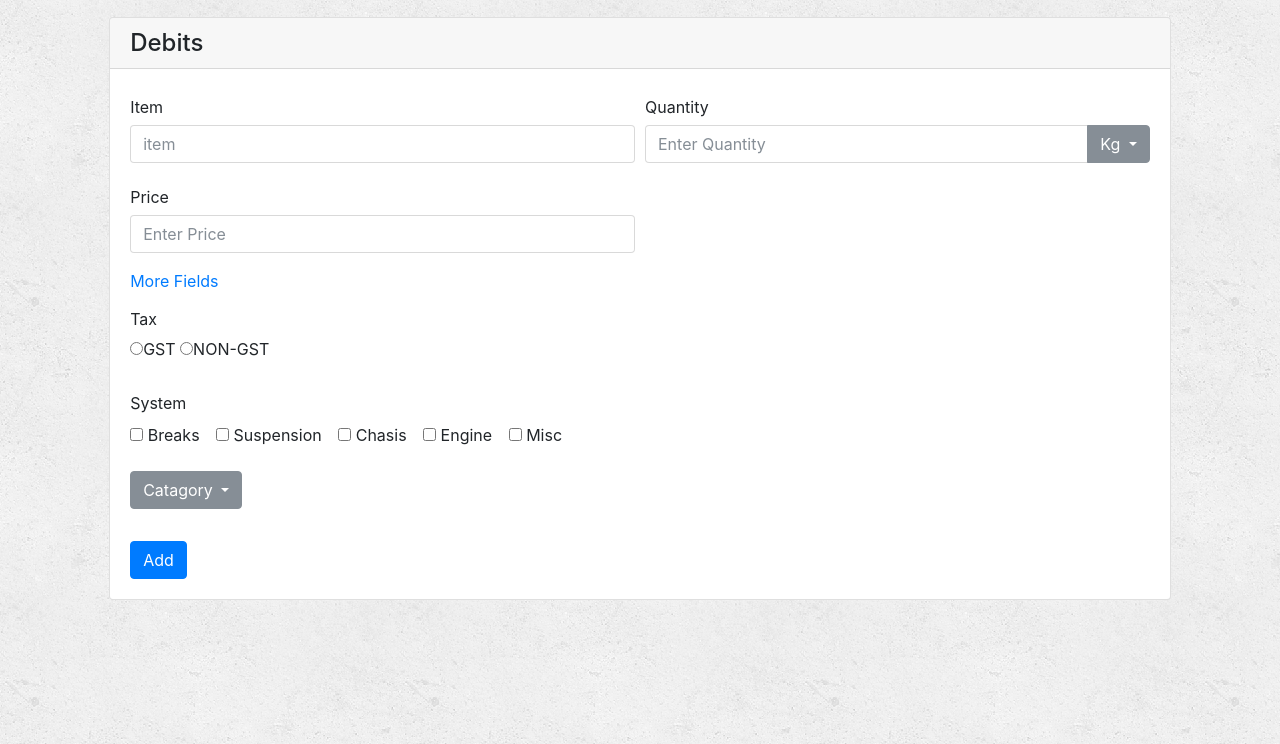
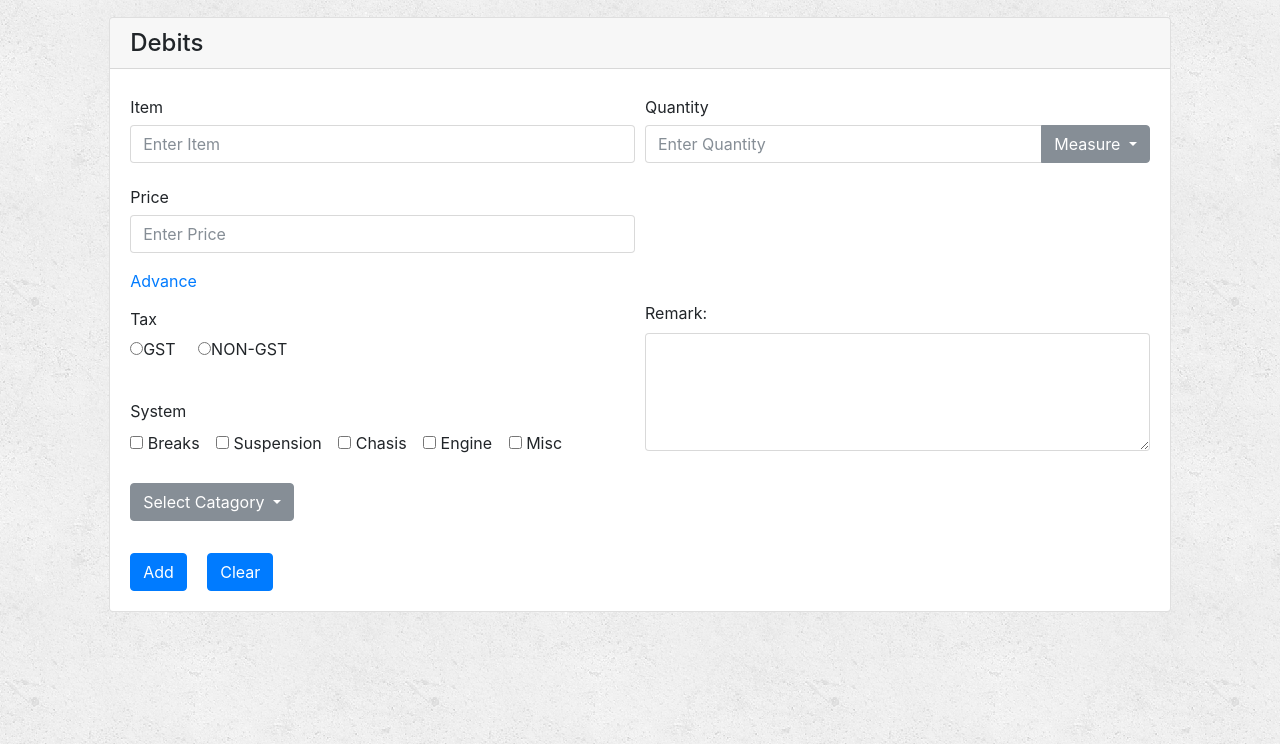
Before and after one commit to rushikeshsp25/KRATOS, a Django app: page /debits/ in a window 1280 px wide, after a click on "Advance". Shown: the part 56-800 px from the top of the page. Run offline with Django 3.2, Linux system fonts and the light colour scheme; a user stored in the database is signed in; some libraries are stand-ins or nearby versions.

Commit message:
index page updated(bullshit)

```diff
--- a/Expenditure/models.py
+++ b/Expenditure/models.py
@@ -5,10 +5,18 @@ from datetime import datetime
 class Debits(models.Model):
     product_name=models.CharField(max_length=250)
     quantity=models.IntegerField(default=0)
-    unit=models.CharField(max_length=10,default='kg')
+    unit=models.CharField(max_length=10,default='NA')   #NA -> Not Applied
     price=models.IntegerField(default=0)
     tax=models.BooleanField(default=0)       #1-GST 0-Not GST
-    system=models.IntegerField(default=0)    #0-misc 1-break 2-suspension 3-chasis 4-engine
+
+    #systems Fields#############################
+    sys_break=models.BooleanField(default=0)
+    sys_suspension = models.BooleanField(default=0)
+    sys_chasis = models.BooleanField(default=0)
+    sys_engine = models.BooleanField(default=0)
+    sys_misc = models.BooleanField(default=0)
+    ############################################
+
     category=models.IntegerField(default=0)  #0-other 1-cat1 2-cat2 etc.
     user=models.ForeignKey(User, default=1)
     date_time=models.DateTimeField(default=datetime.now, blank=True)
--- a/Expenditure/templates/Expenditure/credit_form.html
+++ b/Expenditure/templates/Expenditure/credit_form.html
@@ -1,10 +1,8 @@
-<!DOCTYPE html>
 {% extends 'Expenditure/base.html' %}
 {% block title %}Credits{% endblock %}
 {% block albums_active %}active{% endblock %}
 
 {% block body %}
-<!-- DOCTYPE -->
 {% load staticfiles %}
 <!-- YOUR CONTENT GOES HERE -->
 <div class="container-fluid">
--- a/Expenditure/templates/Expenditure/debit_form.html
+++ b/Expenditure/templates/Expenditure/debit_form.html
@@ -1,21 +1,22 @@
-<!DOCTYPE html>
 {% extends 'Expenditure/base.html' %}
 {% block title %}Debits{% endblock %}
 {% block albums_active %}active{% endblock %}
 
 {% block body %}
-<!-- DOCTYPE -->
-
+{% load staticfiles %}
 <html lang="en">
   <head>
 
-      {% load staticfiles %}
+
+    <meta charset="utf-8">
+    <!-- Viewport Meta Tag -->
     <meta charset="utf-8">
     <!-- Viewport Meta Tag -->
     <meta name="viewport" content="width=device-width, initial-scale=1, shrink-to-fit=no">
     <!-- Bootstrap CSS -->
     <link rel="stylesheet" href="https://maxcdn.bootstrapcdn.com/bootstrap/4.0.0-beta/css/bootstrap.min.css" integrity="sha384-/Y6pD6FV/Vv2HJnA6t+vslU6fwYXjCFtcEpHbNJ0lyAFsXTsjBbfaDjzALeQsN6M" crossorigin="anonymous">
-    <link rel="stylesheet" href="{% static 'font-awesome-4.7.0/css/font-awesome.min.css' %}">
+    <link rel="stylesheet" href="/home/tejasjc/Desktop/bootstrap-4.0.0-beta-dist/font-awesome-4.7.0/css/font-awesome.min.css">
+
   </head>
   <body background="{% static 'b7.png' %}">
 
@@ -36,29 +37,26 @@
   <!--Form -->
   <form>
   <div class="form-row">
-
     <div class="form-group col-md-6">
-        <label for="id_item" class="col-form-label">Item</label>
-        <input type="text" class="form-control" id="id_item" placeholder="item">
+      <label for="inputitem" class="col-form-label">Item</label>
+      <input type="text" class="form-control" id="inputitem" placeholder="Enter Item">
     </div>
-
     <div class="form-group col-md-6">
-      <label for="id_quant" class="col-form-label">Quantity</label>
-
+      <label for="inputquant" class="col-form-label">Quantity</label>
           <div class="input-group">
-      <input type="text" class="form-control" aria-label="units" id="id_quant" placeholder="Enter Quantity">
-
+      <input type="text" class="form-control" aria-label="units" id="inputquant" placeholder="Enter Quantity">
       <div class="input-group-btn">
         <button type="button" class="btn btn-secondary dropdown-toggle" data-toggle="dropdown" aria-haspopup="true" aria-expanded="false">
-          Kg
+          Measure
         </button>
-
         <div class="dropdown-menu dropdown-menu-right">
           <a class="dropdown-item" href="#">Ltr</a>
+          <a class="dropdown-item" href="#">Kg</a>
           <a class="dropdown-item" href="#">meter</a>
           <a class="dropdown-item" href="#">Gram</a>
           <div role="separator" class="dropdown-divider"></div>
           <a class="dropdown-item" href="#">nugs</a>
+
         </div>
       </div>
     </div>
@@ -79,65 +77,75 @@
       <div id="exampleAccordion" data-children=".item">
         <div class="item">
           <a data-toggle="collapse" data-parent="#exampleAccordion" href="#exampleAccordion2" aria-expanded="false" aria-controls="exampleAccordion2">
-            More Fields
+      Advance
          </a>
           <div id="exampleAccordion2" class="collapse" role="tabpanel">
-
             <form>
 
             <!--1st row start-->
               <div class="form-row">
                 <div class="form-group col-md-6 mt-2">
                     <label  class="col-form-label">Tax</label><br>
-                    <label class="radio-inline"><input type="radio" name="optradio">GST</label>
+                    <label class="radio-inline"><input type="radio" name="optradio">GST</label>&nbsp;&nbsp;&nbsp;&nbsp;
                     <label class="radio-inline"><input type="radio" name="optradio">NON-GST</label>
-                </div>
-            </div>
-            <!--2nd row starts-->
-            <div class="form-row">
 
-                <div class="form-group col-lg-12">
-                    <label for="inputsys" class="col-form-label">System</label><br>
+                    <div class="conatiner mt-4">
+                <label for="input1" class="col-form-label">System</label><br>
                     <div class="form-check form-check-inline">
                         <label class="form-check-label">
-                        <input class="form-check-input" type="checkbox" id="inputsys" value="breaks"> Breaks
+                        <input class="form-check-input" type="checkbox" id="input1" value="option1"> Breaks
                         </label>
                     </div>
                 <div class="form-check form-check-inline">
                         <label class="form-check-label">
-                        <input class="form-check-input" type="checkbox" id="inputsys" value="suspn"> Suspension
+                        <input class="form-check-input" type="checkbox" id="input2" value="option2"> Suspension
                         </label>
                 </div>
                 <div class="form-check form-check-inline">
                         <label class="form-check-label">
-                        <input class="form-check-input" type="checkbox" id="inputsys" value="chasis"> Chasis
+                         <input class="form-check-input" type="checkbox" id="input3" value="option3"> Chasis
                         </label>
                 </div>
                 <div class="form-check form-check-inline">
                         <label class="form-check-label">
-                        <input class="form-check-input" type="checkbox" id="inputsys" value="engine"> Engine
+                          <input class="form-check-input" type="checkbox" id="input4" value="option4"> Engine
                         </label>
                       </div>
-
                       <div class="form-check form-check-inline">
                         <label class="form-check-label">
-                        <input class="form-check-input" type="checkbox" id="inputsys" value="misc"> Misc
+                          <input class="form-check-input" type="checkbox" id="input5" value="option5"> Misc
                         </label>
+
                </div>
                 </div>
+                </div>
+                <div class="form-group col-md-6 mt-2">
+                 <div class="form-group">
+  <label for="comment">Remark:</label>
+  <textarea class="form-control" rows="5" id="comment"></textarea>
+</div>
+              </div>
+              </div>
+            <!--2nd row starts
+            <div class="form-row">
+                <div class="form-group col-lg-12">
 
                </div>
+
+            </div>-->
               <!--3rd row starts-->
                 <div class="form-row">
                 <div class="form-group col-md-6">
                     <div class="dropdown">
                         <button class="btn btn-secondary dropdown-toggle" type="button" id="dropdownMenu2" data-toggle="dropdown" aria-haspopup="true" aria-expanded="false">
-                            Catagory
+                            Select Catagory
                         </button>
                       <div class="dropdown-menu" aria-labelledby="dropdownMenu2">
                         <button class="dropdown-item" type="button">Material</button>
-                        <button class="dropdown-item" type="button">Stationary</button>
-                        <button class="dropdown-item" type="button">Other</button>
+                        <button class="dropdown-item" type="button">Cat2</button>
+                        <button class="dropdown-item" type="button">Cat3</button>
+
+
                       </div>
                     </div>
 
@@ -154,7 +162,25 @@
     </div>
   </div>
 
-  <button type="submit" class="btn btn-primary">Add</button>
+  <button type="submit" class="btn btn-primary " data-toggle="modal" data-target="#exampleModal">Add</button>
+  <button type="submit" class="btn btn-primary mx-3" data-toggle="modal" data-target="#exampleModal">Clear</button>
+  <!-- Modal -->
+<div class="modal fade" id="exampleModal" tabindex="-1" role="dialog" aria-labelledby="exampleModalLabel" aria-hidden="true">
+  <div class="modal-dialog" role="document">
+    <div class="modal-content">
+      <div class="modal-header">
+        <h5 class="modal-title" id="exampleModalLabel">Error..!</h5>
+        <button type="button" class="close" data-dismiss="modal" aria-label="Close">
+          <span aria-hidden="true">&times;</span>
+        </button>
+      </div>
+      <div class="modal-body">
+        Sorry, This module has not configured yet Tjc is working on it.
+      </div>
+
+    </div>
+  </div>
+</div>
 </form>
   </div>
 </div>
@@ -168,12 +194,22 @@
     <!-- jQuery library -->
     <script src="https://code.jquery.com/jquery-3.2.1.slim.min.js" integrity="sha384-KJ3o2DKtIkvYIK3UENzmM7KCkRr/rE9/Qpg6aAZGJwFDMVNA/GpGFF93hXpG5KkN" crossorigin="anonymous"></script>
 
+    <script type="text/javascript">
+    $(".dropdown-item").click(function(){
+    var selText = $(this).text();
+    $(this).parents('.dropdown').find('.dropdown-toggle').html(selText+'<span class="caret"></span>');
+    });
+    $(".dropdown-item").click(function(){
+    var selText = $(this).text();
+    $(this).parents('.input-group-btn').find('.dropdown-toggle').html(selText+'<span class="caret"></span>');
+    });
+    </script>
+
     <!-- Popper -->
     <script src="https://cdnjs.cloudflare.com/ajax/libs/popper.js/1.11.0/umd/popper.min.js" integrity="sha384-b/U6ypiBEHpOf/4+1nzFpr53nxSS+GLCkfwBdFNTxtclqqenISfwAzpKaMNFNmj4" crossorigin="anonymous"></script>
 
     <!-- Latest compiled and minified Bootstrap JavaScript -->
     <script src="https://maxcdn.bootstrapcdn.com/bootstrap/4.0.0-beta/js/bootstrap.min.js" integrity="sha384-h0AbiXch4ZDo7tp9hKZ4TsHbi047NrKGLO3SEJAg45jXxnGIfYzk4Si90RDIqNm1" crossorigin="anonymous"></script>
   </body>
-</html>
+
 {% endblock %}
-l>
```
Also changed, not shown: db.sqlite3. Lines whose indentation alone changed are shown as unchanged.
